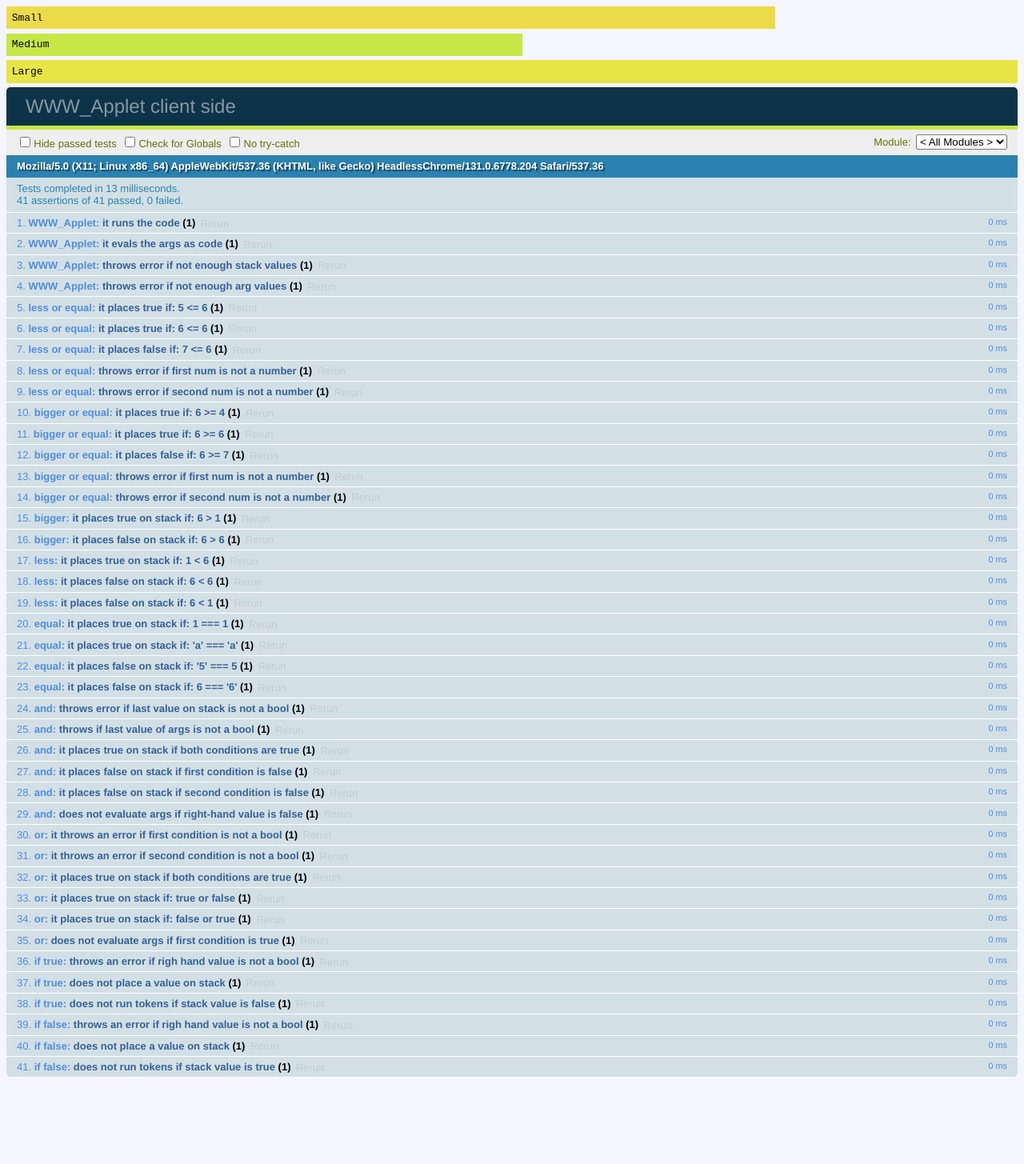
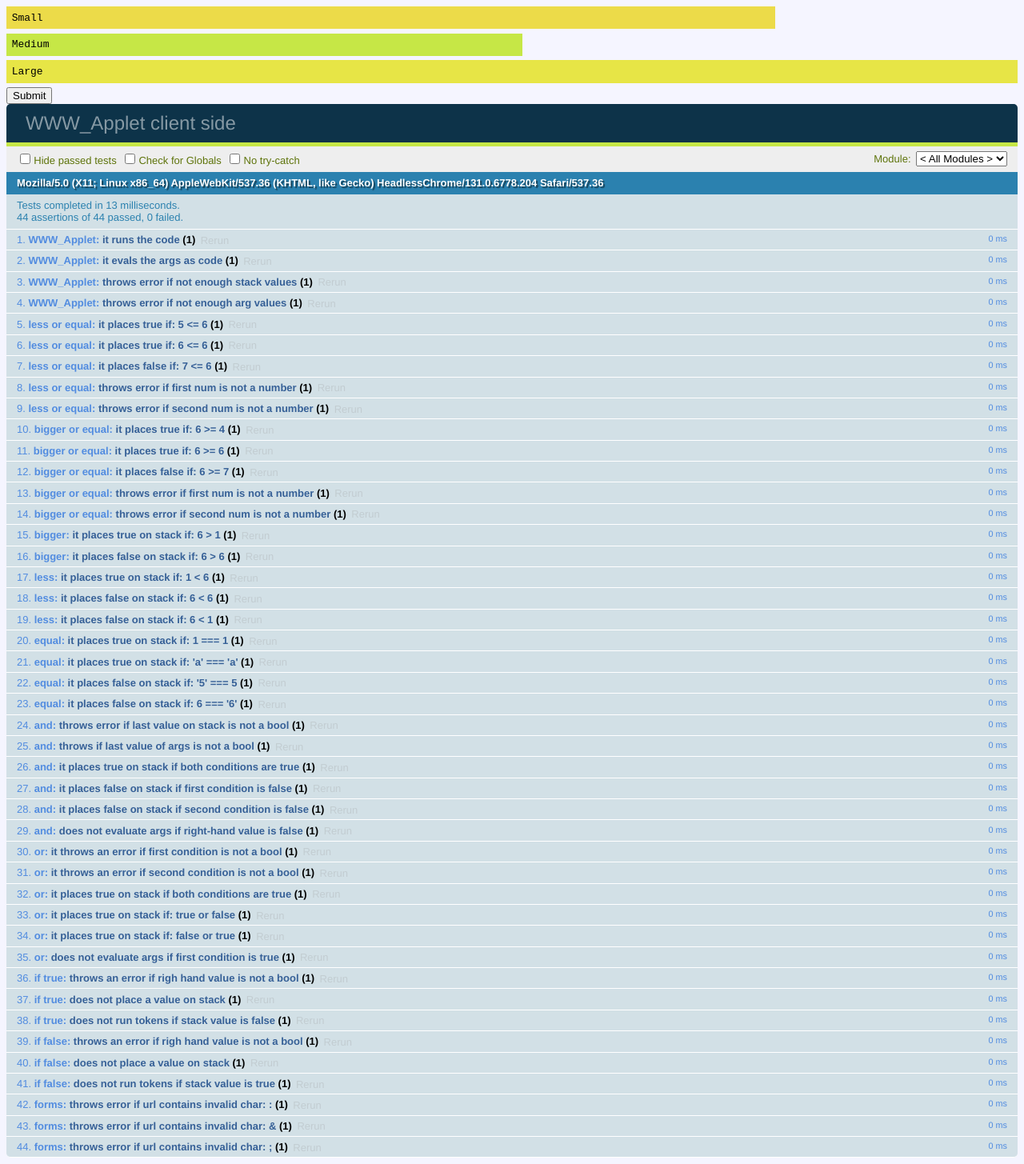
Before and after one commit to da99/www_app, a plain HTML site: page specs/client-side/index.html in a window 1280 px wide. Shown: the whole page at 80% size. Before the commit the page ends 1355 px from the top, so only its background shows below. Drawn offline with Linux system fonts and the light colour scheme; files whose address does not match are found by name.

Commit message:
Added: check action uri for invalid chars

```diff
--- a/specs/client-side/index.html
+++ b/specs/client-side/index.html
@@ -42,6 +42,9 @@
       <div id="box_1" class="small">Small</div>
       <div id="box_2" class="medium">Medium</div>
       <div id="box_3" class="large">Large</div>
+      <form id="form_1" action="/test/form">
+        <button class="submit">Submit</button>
+      </form>
     </div>
 
     <div id="qunit"></div>
--- a/specs/client-side/index.js
+++ b/specs/client-side/index.js
@@ -359,3 +359,39 @@
 
   assert.deepEqual(o.stack, [true]);
 });
+
+
+// ==================================================================
+QUnit.module('forms');
+// ==================================================================
+
+
+QUnit.test('throws error if url contains invalid char: :', function (assert) {
+  $('#form_1').attr('action', 'javascript://alert');
+  assert.throws(function () {
+    WWW_Applet.run([
+      'focus on', ['#form_1'],
+      'submit', []
+    ]);
+  }, /Invalid chars in #form_1 action/);
+});
+
+QUnit.test('throws error if url contains invalid char: &', function (assert) {
+  $('#form_1').attr('action', 'javascript&amp//alert');
+  assert.throws(function () {
+    WWW_Applet.run([
+      'focus on', ['#form_1'],
+      'submit', []
+    ]);
+  }, /Invalid chars in #form_1 action/);
+});
+
+QUnit.test('throws error if url contains invalid char: ;', function (assert) {
+  $('#form_1').attr('action', 'javascript;amp//alert');
+  assert.throws(function () {
+    WWW_Applet.run([
+      'focus on', ['#form_1'],
+      'submit', []
+    ]);
+  }, /Invalid chars in #form_1 action/);
+});
```
Also changed, not shown: lib/public/www_applet.js.
